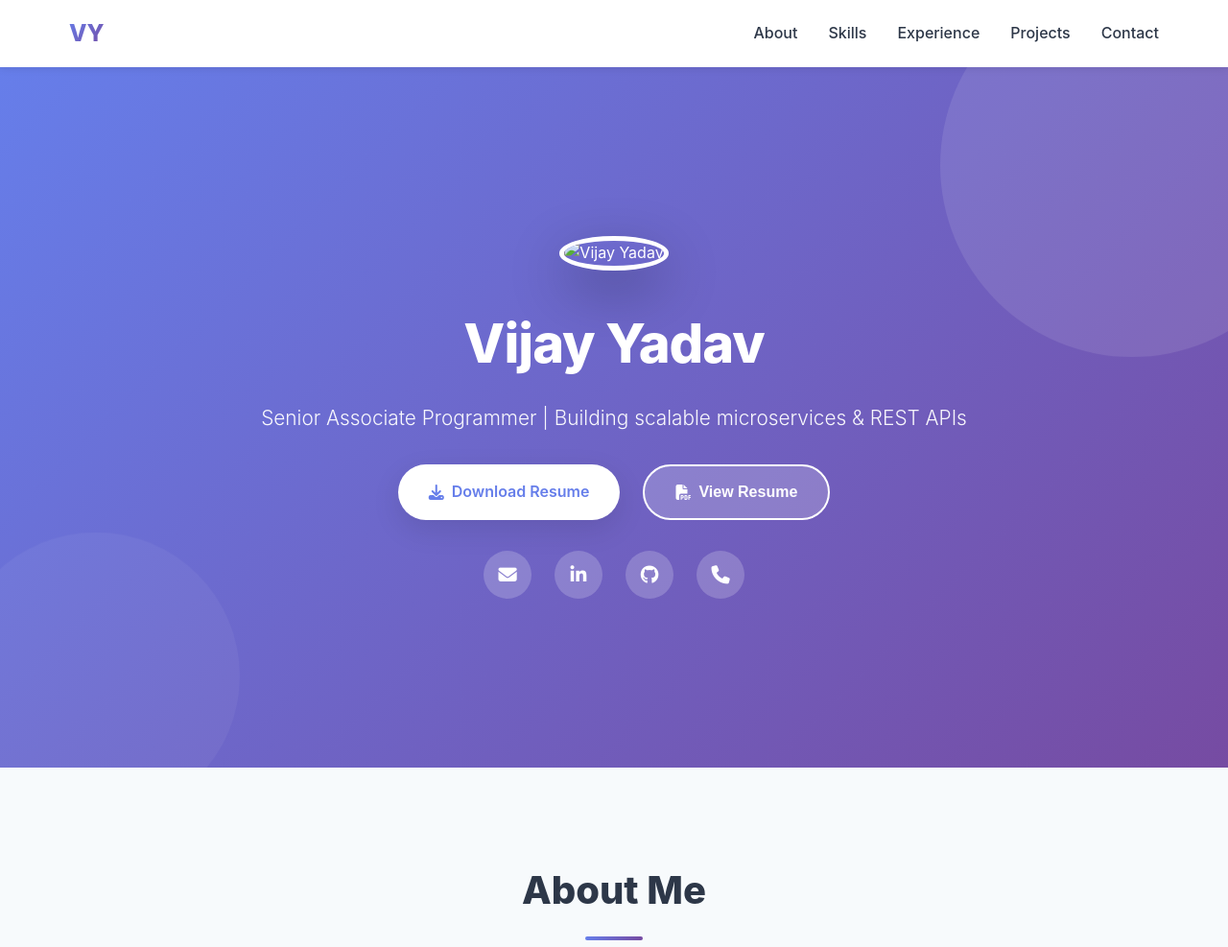
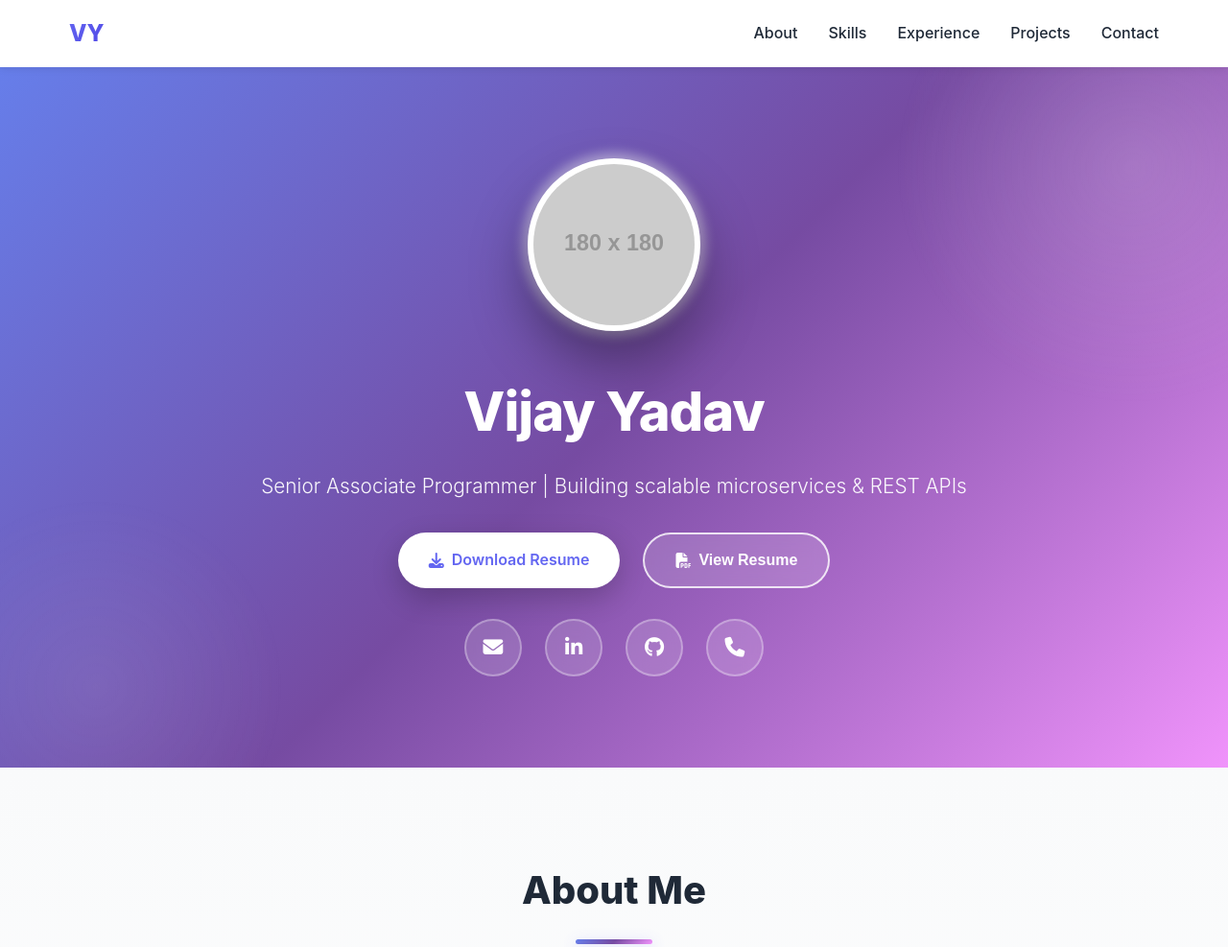
Before and after one commit to VijayYadav1999/vijay-portfolio, a website: page static/index.html in a window 1280 px wide. Shown: the top 987 px of the page at 96% size. Drawn offline with Linux system fonts and the light colour scheme; placeholder pictures from the web are drawn by us.

Commit message:
🎨 Enhanced design: better colors, animations, and improved styling

```diff
--- a/static/index.html
+++ b/static/index.html
@@ -13,13 +13,16 @@
         }
 
         :root {
-            --primary: #667eea;
-            --primary-dark: #764ba2;
-            --text-dark: #2d3748;
-            --text-light: #718096;
-            --bg-light: #f7fafc;
+            --primary: #6366f1;
+            --primary-dark: #4f46e5;
+            --secondary: #ec4899;
+            --accent: #8b5cf6;
+            --text-dark: #1f2937;
+            --text-light: #6b7280;
+            --bg-light: #f9fafb;
+            --bg-gradient: linear-gradient(135deg, #667eea 0%, #764ba2 50%, #f093fb 100%);
             --white: #ffffff;
-            --shadow: 0 10px 30px rgba(0, 0, 0, 0.1);
+            --shadow: 0 20px 40px rgba(0, 0, 0, 0.12);
             --shadow-sm: 0 2px 8px rgba(0, 0, 0, 0.08);
             --transition: all 0.3s cubic-bezier(0.4, 0, 0.2, 1);
         }
@@ -97,7 +100,7 @@
         .hero {
             margin-top: 70px;
             min-height: calc(100vh - 70px);
-            background: linear-gradient(135deg, var(--primary) 0%, var(--primary-dark) 100%);
+            background: var(--bg-gradient);
             display: flex;
             align-items: center;
             justify-content: center;
@@ -109,25 +112,25 @@
         .hero::before {
             content: '';
             position: absolute;
-            width: 400px;
-            height: 400px;
-            background: rgba(255, 255, 255, 0.1);
+            width: 500px;
+            height: 500px;
+            background: radial-gradient(circle, rgba(255,255,255,0.15) 0%, transparent 70%);
             border-radius: 50%;
-            top: -100px;
-            right: -100px;
-            animation: float 6s ease-in-out infinite;
+            top: -150px;
+            right: -150px;
+            animation: float 8s ease-in-out infinite;
         }
 
         .hero::after {
             content: '';
             position: absolute;
-            width: 300px;
-            height: 300px;
-            background: rgba(255, 255, 255, 0.05);
+            width: 400px;
+            height: 400px;
+            background: radial-gradient(circle, rgba(255,255,255,0.08) 0%, transparent 70%);
             border-radius: 50%;
-            bottom: -50px;
-            left: -50px;
-            animation: float 8s ease-in-out infinite;
+            bottom: -100px;
+            left: -100px;
+            animation: float 10s ease-in-out infinite reverse;
         }
 
         @keyframes float {
@@ -153,15 +156,22 @@
             height: 180px;
             border-radius: 50%;
             margin: 0 auto 2rem;
-            border: 5px solid white;
-            box-shadow: 0 20px 60px rgba(0, 0, 0, 0.3);
+            border: 6px solid white;
+            box-shadow: 0 30px 60px rgba(0, 0, 0, 0.4), 0 0 0 3px rgba(255,255,255,0.3);
             object-fit: cover;
-            animation: slideInDown 0.8s ease-out;
+            object-position: center;
+            animation: slideInDown 0.8s ease-out, pulse 3s ease-in-out infinite;
+            background: white;
         }
 
         @keyframes slideInDown {
             from { opacity: 0; transform: translateY(-30px); }
             to { opacity: 1; transform: translateY(0); }
+        }
+
+        @keyframes pulse {
+            0%, 100% { box-shadow: 0 30px 60px rgba(0, 0, 0, 0.4), 0 0 0 3px rgba(255,255,255,0.3); }
+            50% { box-shadow: 0 30px 60px rgba(0, 0, 0, 0.4), 0 0 25px 10px rgba(255,255,255,0.6); }
         }
 
         .hero-content h1 {
@@ -203,24 +213,27 @@
         .btn-primary {
             background: white;
             color: var(--primary);
-            box-shadow: var(--shadow);
+            box-shadow: 0 10px 30px rgba(0, 0, 0, 0.2);
         }
 
         .btn-primary:hover {
-            transform: translateY(-3px);
-            box-shadow: 0 15px 40px rgba(0, 0, 0, 0.2);
+            transform: translateY(-4px);
+            box-shadow: 0 20px 50px rgba(0, 0, 0, 0.3);
+            background: #f3f4f6;
         }
 
         .btn-secondary {
-            background: rgba(255, 255, 255, 0.2);
+            background: rgba(255, 255, 255, 0.15);
             color: white;
-            border: 2px solid white;
+            border: 2px solid rgba(255, 255, 255, 0.8);
+            backdrop-filter: blur(10px);
         }
 
         .btn-secondary:hover {
-            background: white;
-            color: var(--primary);
-            transform: translateY(-3px);
+            background: rgba(255, 255, 255, 0.25);
+            border-color: white;
+            transform: translateY(-4px);
+            box-shadow: 0 15px 40px rgba(0, 0, 0, 0.2);
         }
 
         .social-links {
@@ -231,23 +244,27 @@
         }
 
         .social-links a {
-            width: 50px;
-            height: 50px;
+            width: 60px;
+            height: 60px;
             border-radius: 50%;
-            background: rgba(255, 255, 255, 0.2);
+            background: rgba(255, 255, 255, 0.15);
             display: flex;
             align-items: center;
             justify-content: center;
             color: white;
             text-decoration: none;
-            font-size: 1.2rem;
+            font-size: 1.3rem;
             transition: var(--transition);
+            backdrop-filter: blur(10px);
+            border: 2px solid rgba(255, 255, 255, 0.3);
         }
 
         .social-links a:hover {
             background: white;
             color: var(--primary);
-            transform: translateY(-5px);
+            transform: translateY(-8px) scale(1.1);
+            border-color: white;
+            box-shadow: 0 20px 40px rgba(0, 0, 0, 0.2);
         }
 
         /* Container */
@@ -269,21 +286,23 @@
             margin-bottom: 4rem;
             color: var(--text-dark);
             position: relative;
+            animation: slideInUp 0.8s ease-out;
         }
 
         .section-title::after {
             content: '';
             display: block;
-            width: 60px;
-            height: 4px;
-            background: linear-gradient(90deg, var(--primary), var(--primary-dark));
-            margin: 1rem auto 0;
-            border-radius: 2px;
+            width: 80px;
+            height: 5px;
+            background: var(--bg-gradient);
+            margin: 1.2rem auto 0;
+            border-radius: 3px;
+            box-shadow: 0 4px 15px rgba(102, 102, 255, 0.3);
         }
 
         /* About Section */
         .about {
-            background: var(--bg-light);
+            background: linear-gradient(180deg, var(--bg-light) 0%, #ffffff 100%);
         }
 
         .about-content {
@@ -689,7 +708,7 @@
         }
 
         .modal-header {
-            background: linear-gradient(135deg, var(--primary), var(--primary-dark));
+            background: var(--bg-gradient);
             color: white;
             padding: 2rem;
             display: flex;
@@ -704,9 +723,16 @@
             font-size: 2rem;
             cursor: pointer;
             transition: var(--transition);
+            width: 40px;
+            height: 40px;
+            display: flex;
+            align-items: center;
+            justify-content: center;
+            border-radius: 50%;
         }
 
         .modal-close:hover {
+            background: rgba(255, 255, 255, 0.2);
             transform: rotate(90deg);
         }
 
@@ -714,6 +740,7 @@
             width: 100%;
             height: 600px;
             border: none;
+            display: block;
         }
 
         /* Responsive */
@@ -775,12 +802,12 @@
     <!-- Hero Section -->
     <section class="hero">
         <div class="hero-content">
-            <img src="IMG-20260309-WA0002.jpg" alt="Vijay Yadav" class="profile-image">
+            <img src="IMG-20260309-WA0002.jpg" alt="Vijay Yadav Profile" class="profile-image" onerror="this.src='https://via.placeholder.com/180?text=Vijay+Yadav'">
             <h1>Vijay Yadav</h1>
             <p class="subtitle">Senior Associate Programmer | Building scalable microservices & REST APIs</p>
 
             <div class="cta-buttons">
-                <a href="Resume_Vijay_Yadav.pdf" download class="btn btn-primary">
+                <a href="Resume_Vijay_Yadav.pdf" download="Resume_Vijay_Yadav.pdf" class="btn btn-primary">
                     <i class="fas fa-download"></i> Download Resume
                 </a>
                 <button class="btn btn-secondary" id="viewResumeBtn">
@@ -1039,7 +1066,10 @@
                 <h2><i class="fas fa-file-pdf"></i> My Resume</h2>
                 <button class="modal-close" id="closeModal">&times;</button>
             </div>
-            <iframe src="Resume_Vijay_Yadav.pdf" class="pdf-viewer"></iframe>
+            <iframe src="Resume_Vijay_Yadav.pdf#toolbar=1&navpanes=0&scrollbar=1" class="pdf-viewer" title="Resume PDF"></iframe>
+            <div style="padding: 1.5rem; text-align: center; background: var(--bg-light); border-top: 1px solid #e5e7eb;">
+                <p style="color: var(--text-light); margin-bottom: 1rem;">Can't view the PDF inline? <a href="Resume_Vijay_Yadav.pdf" target="_blank" style="color: var(--primary); font-weight: 600; text-decoration: none;">Open in new tab</a></p>
+            </div>
         </div>
     </div>
 
```
Also changed, not shown: index.html (+75 -45 lines).
